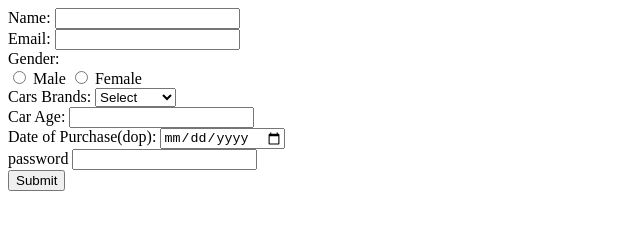
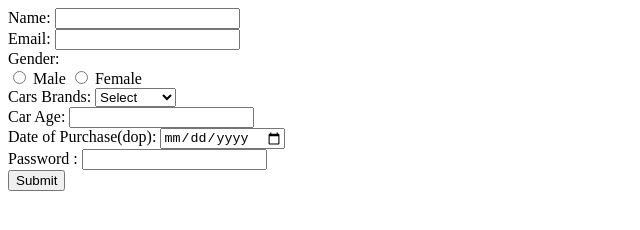
Before and after one commit to acciojob/car-insurance-form-PRIYANSHDUBEY, a website: page main.html in a window 1280 px wide. Shown: the full height of the page, 0-640 px from the left. Drawn offline with Linux system fonts and the light colour scheme.

Commit message:
created a submission

```diff
--- a/main.html
+++ b/main.html
@@ -34,7 +34,7 @@
 		<label for="dop">Date of Purchase(dop): </label>
 		<input type="date" name="dop" id="dop" required><br>
 
-		<label for="password">password</label>
+		<label for="password">Password :</label>
 		<input type="password" name="password" id="password"  required><br>
 
 
```
